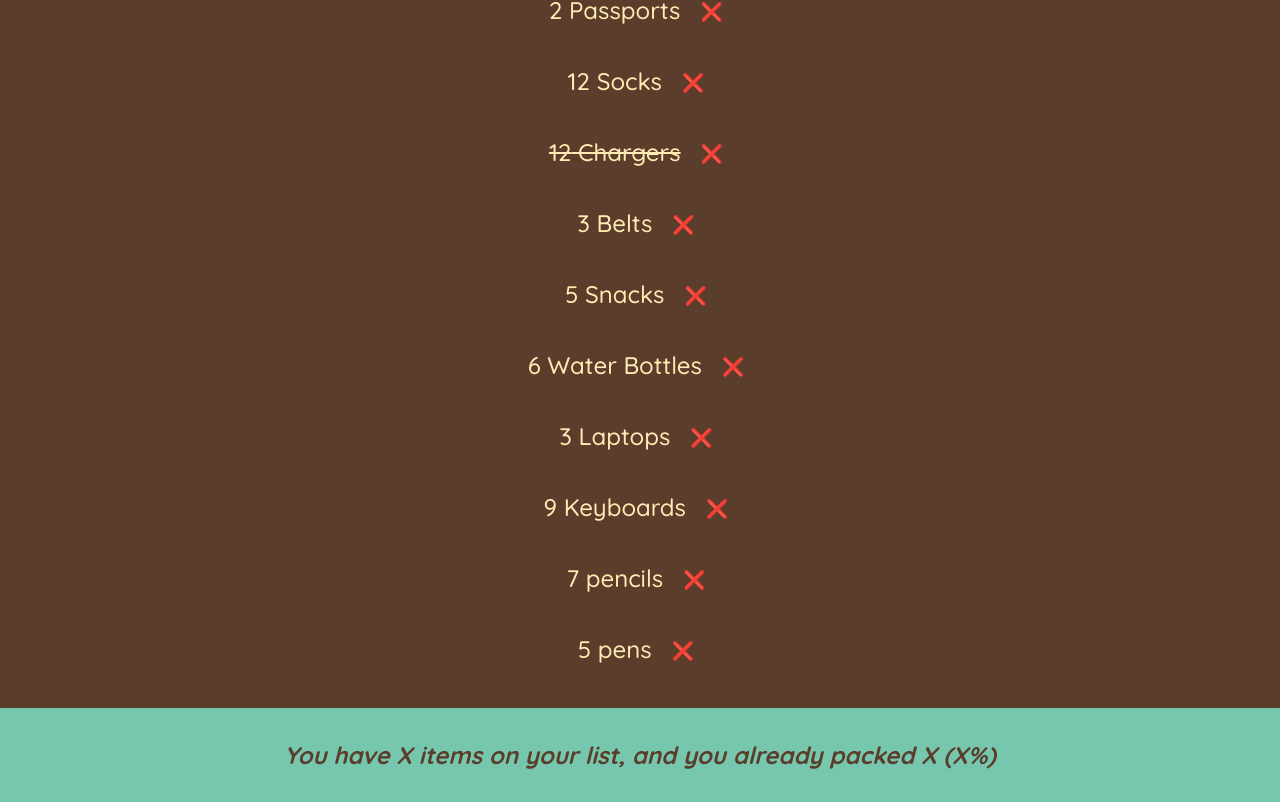
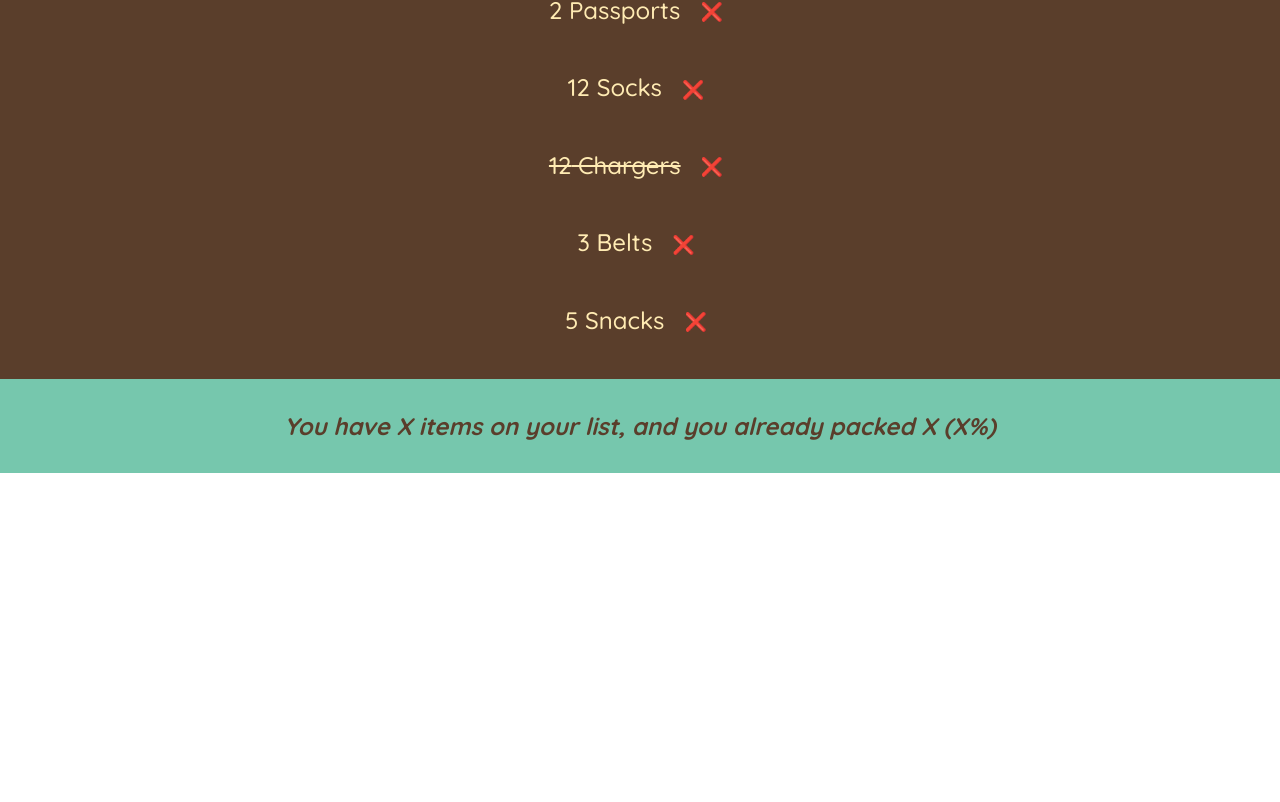
Before and after one commit to devonlambert/travel-list, a React (Create React App) app: page / in a window 1280 px wide. Shown: the part 327-1129 px from the top of the page. After the commit the page ends 800 px from the top, so only its background shows below. Built offline with nearby package versions, Linux system fonts and the light colour scheme; data requests are answered from the project's data file.

Commit message:
Delete action works for x button

```diff
--- a/db.json
+++ b/db.json
@@ -29,36 +29,6 @@
       "description": "Snacks",
       "quantity": 5,
       "packed": false
-    },
-    {
-      "id": 1707931005780,
-      "description": "Water Bottles",
-      "quantity": 6,
-      "packed": false
-    },
-    {
-      "id": 1707931054038,
-      "description": "Laptops",
-      "quantity": 3,
-      "packed": false
-    },
-    {
-      "id": 1707931104756,
-      "description": "Keyboards",
-      "quantity": 9,
-      "packed": false
-    },
-    {
-      "id": 1707943189555,
-      "description": "pencils",
-      "quantity": 7,
-      "packed": false
-    },
-    {
-      "id": 1707943205514,
-      "description": "pens",
-      "quantity": 5,
-      "packed": false
     }
   ]
 }
--- a/src/components/Form.js
+++ b/src/components/Form.js
@@ -1,4 +1,4 @@
-import { useState, useEffect } from 'react'
+import { useState } from 'react'
 
 export default function Form({onAddData}) {
     const [description, setDescription] = useState("")
--- a/src/components/Item.js
+++ b/src/components/Item.js
@@ -1,9 +1,26 @@
 export default function Item({item}) {
+
+    const handleDelete = (item) => {
+        console.log(`Delete this item ${item.id}`)
+
+        fetch(`http://localhost:4000/items/${item.id}`, {
+            method: 'DELETE'
+        }).then((res) => {
+            if (!res.ok) throw Error('Could not delete this item')
+
+            return res.json()
+        }).then((res) => {
+            console.log(`Item deleted! - ${res}`)
+        }).catch((err) => {
+            console.log(err.message);
+        })
+    }
+
     return (
         <li>
             <span style={item.packed ?
             { textDecoration: "line-through" } : {}}>{item.quantity} {item.description}</span>
-            <button>❌</button>
+            <button onClick={() => handleDelete(item)}>❌</button>
         </li>
     );
 }
--- a/src/components/useFetch.js
+++ b/src/components/useFetch.js
@@ -18,7 +18,7 @@ const useFetch = (url) => {
             .catch((err) => {
                 console.log(err.message)
             })
-    }, [url, data])
+    }, [url])
 
     return { data, isPending, error };
 }
```
